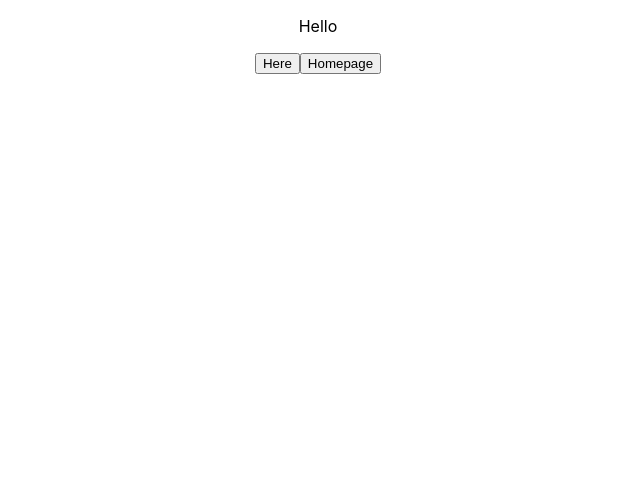
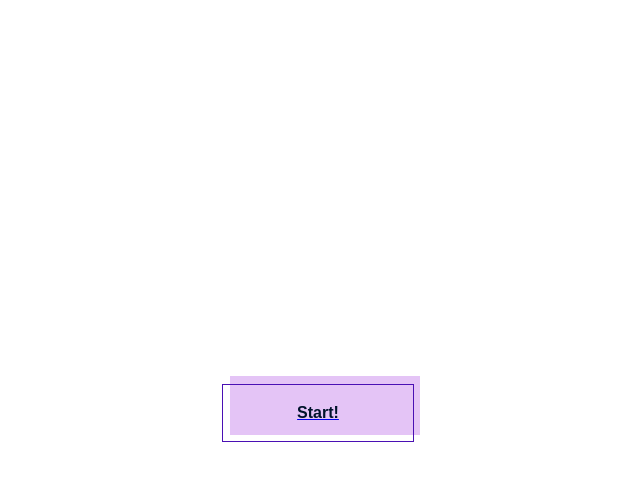
Before and after one commit to priyanshumahey/Purple-Lotus, a React (Create React App) app in the folder site/: page / in a window 1280 px wide. Shown: the top 480 px of the page, without its empty margins (322-962 px from the left). Built offline with nearby package versions, Linux system fonts and the light colour scheme.

Commit message:
Added Start button

```diff
--- a/site/src/Pages/Home/Home.js
+++ b/site/src/Pages/Home/Home.js
@@ -1,8 +1,14 @@
+import { Link } from 'react-router-dom';
+
 function Homepage() {
     return (
+      <>
       <h1>
         Homepage
       </h1>
+      <Link to="/"><button>Intro</button></Link>
+      </>
+
     );
   }
 export default Homepage;
--- a/site/src/Pages/Intro/App.css
+++ b/site/src/Pages/Intro/App.css
@@ -1,7 +1,7 @@
 .App {
   text-align: center;
+
 }
-
 
 .App-header {
   background-color: #282c34;
@@ -13,3 +13,57 @@
   font-size: calc(10px + 2vmin);
   color: white;
 }
+
+.button-51 {
+  margin: auto;
+  margin-top: 30%;
+  text-align: center;
+  align-items: center;
+  background-color: transparent;
+  border: 1px solid #4a10b4;
+  box-sizing: border-box;
+  color: #00132C;
+  font-family: "Avenir Next LT W01 Bold",sans-serif;
+  font-size: 16px;
+  font-weight: 700;
+  line-height: 24px;
+  padding: 16px 23px;
+  position: relative;
+  text-decoration: none;
+  user-select: none;
+  -webkit-user-select: none;
+  touch-action: manipulation;
+  width:15%;
+}
+
+.button-51:hover,
+.button-51:active {
+  outline: 0;
+}
+
+.button-51:hover {
+  background-color: transparent;
+  cursor: pointer;
+}
+
+.button-51:before {
+  background-color: #e4c4f6;
+  content: "";
+  height: calc(100% + 3px);
+  position: absolute;
+  right: -7px;
+  top: -9px;
+  transition: background-color 300ms ease-in;
+  width: 100%;
+  z-index: -1;
+}
+
+.button-51:hover:before {
+  background-color: #DBA6F7;
+}
+
+@media (min-width: 768px) {
+  .button-51 {
+    padding: 16px 32px;
+  }
+}
--- a/site/src/Pages/Intro/App.js
+++ b/site/src/Pages/Intro/App.js
@@ -13,7 +13,7 @@ import { Link } from 'react-router-dom';
 
 
 function Intro() {
-  const [showlogin, setshowlogin] = useState(true);
+  const [showlogin, setshowlogin] = useState(false);
 
   const changeShow = () => {
     setshowlogin(!showlogin)
@@ -21,11 +21,13 @@ function Intro() {
 
   return (
     <div className="App">
-      {showlogin && <p>Hello</p>}
-      <Link to="/"><button onClick={changeShow}>Here</button></Link>
-      <Link to="/Home"><button>Homepage</button></Link>
+      {showlogin || <Link to="/" textDecoration="none"><p class="button-51 center" role="button" onClick={changeShow}>Start!</p></Link>}
+      <div>
+        {showlogin && <Link to="/Home"><button>Begin your journey</button></Link>}
+      </div>
     </div>
   );
 }
 
+
 export default Intro;
```
